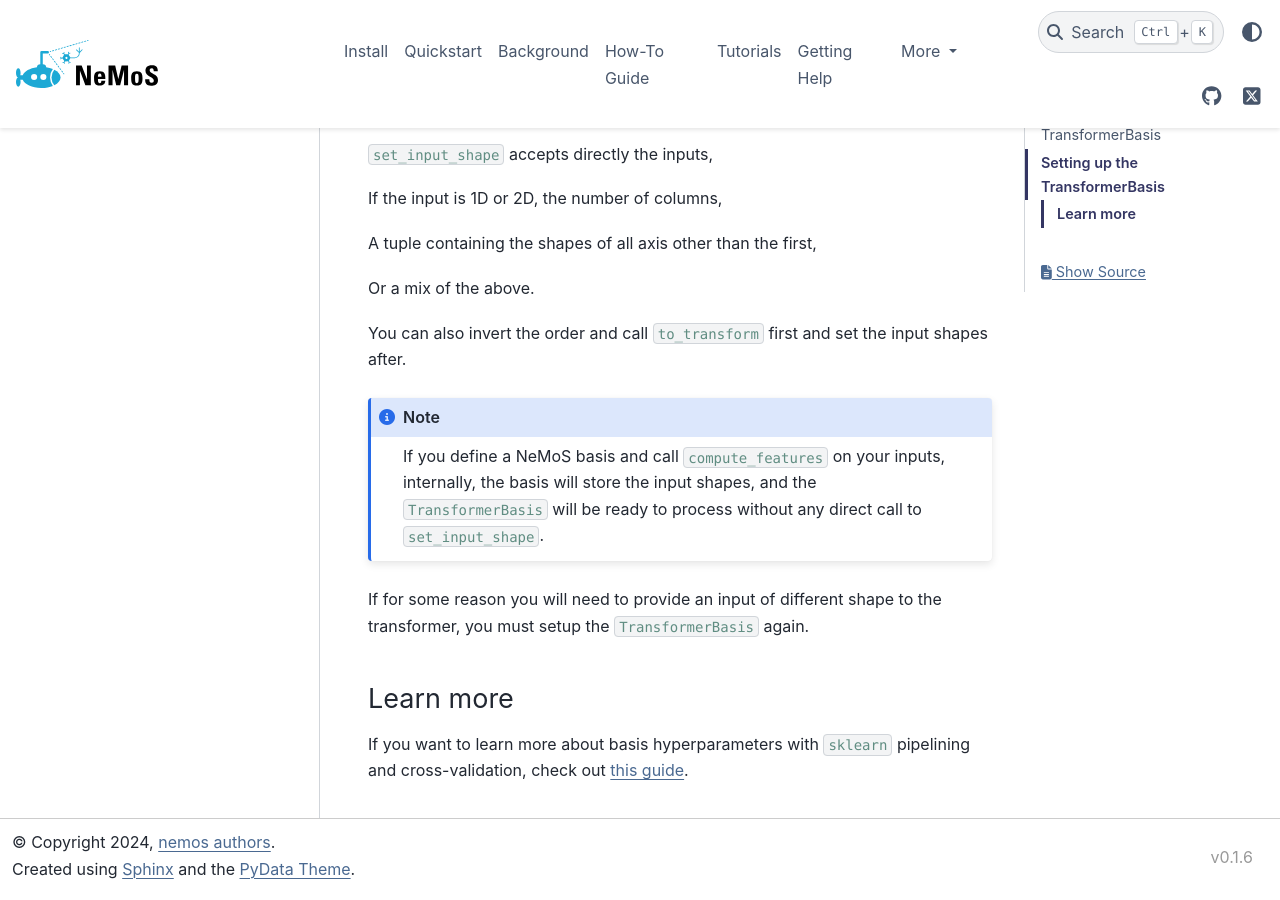
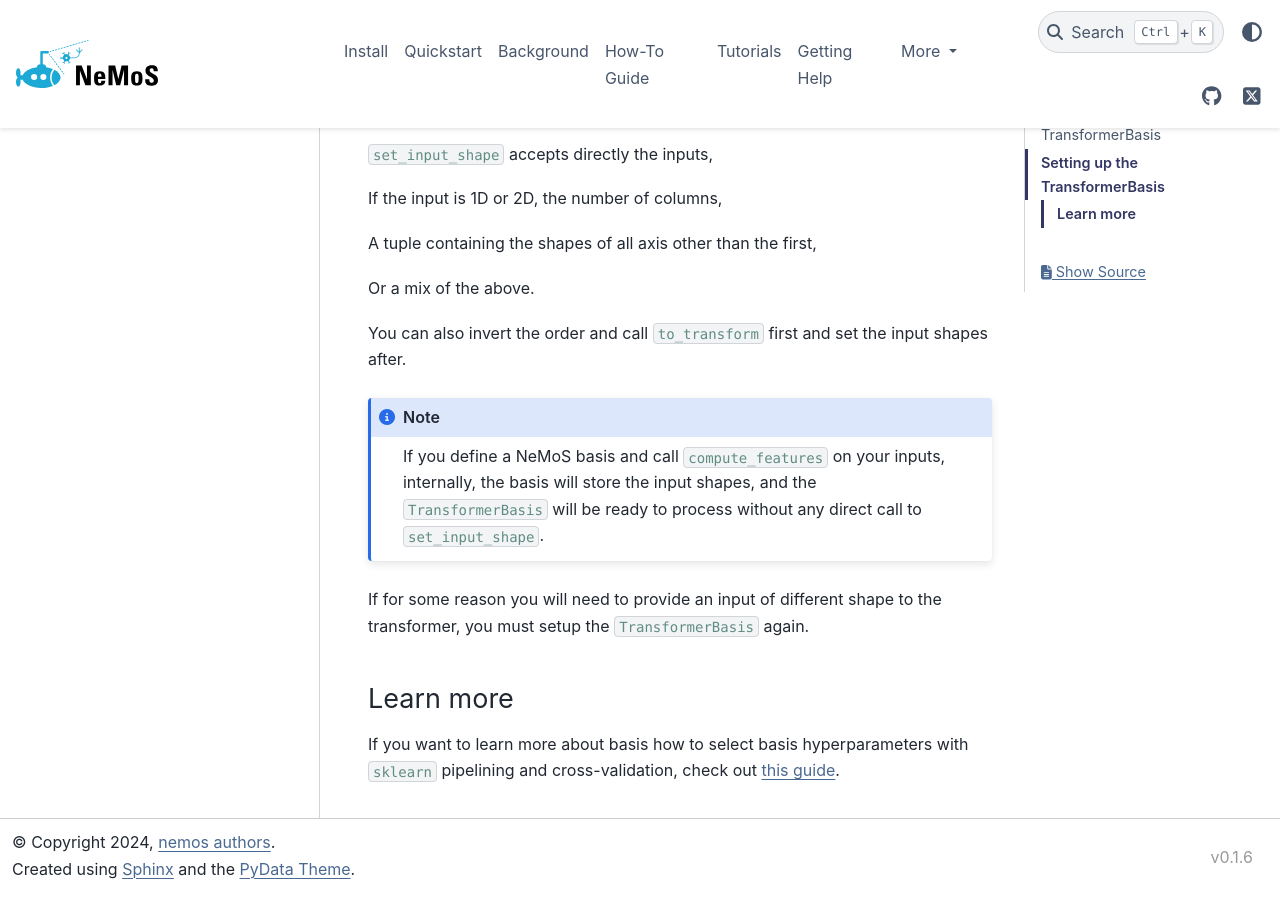
Before and after one commit to flatironinstitute/nemos, a Sphinx documentation site: the page built from docs/how_to_guide/plot_05_transformer_basis.md, in a window 1280 px wide and 900 px high, scrolled down 2566 px. Built offline with Sphinx 7.4.7 and the PyData theme 0.15.4, drawn with Linux system fonts in a browser that asks for light colours.

Commit message:
note on transformer

```diff
--- a/docs/how_to_guide/plot_05_transformer_basis.md
+++ b/docs/how_to_guide/plot_05_transformer_basis.md
@@ -167,4 +167,4 @@
 
 ### Learn more
 
-If you want to learn more about basis hyperparameters with `sklearn` pipelining and cross-validation, check out [this guide](sklearn-how-to).
+If you want to learn more about basis how to select basis hyperparameters with `sklearn` pipelining and cross-validation, check out [this guide](sklearn-how-to).
```
